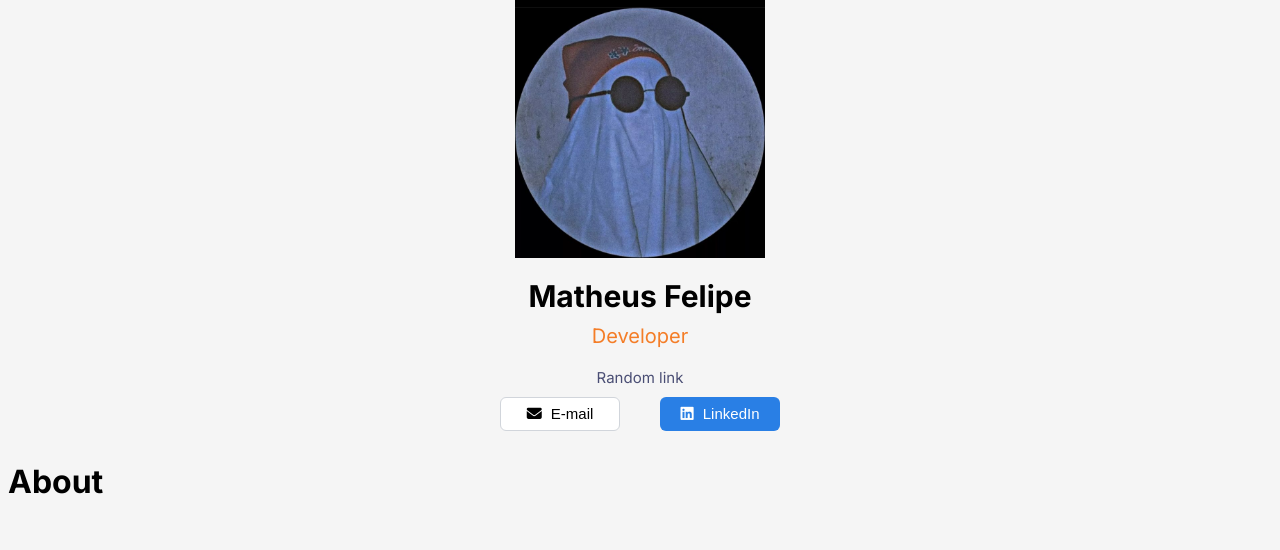
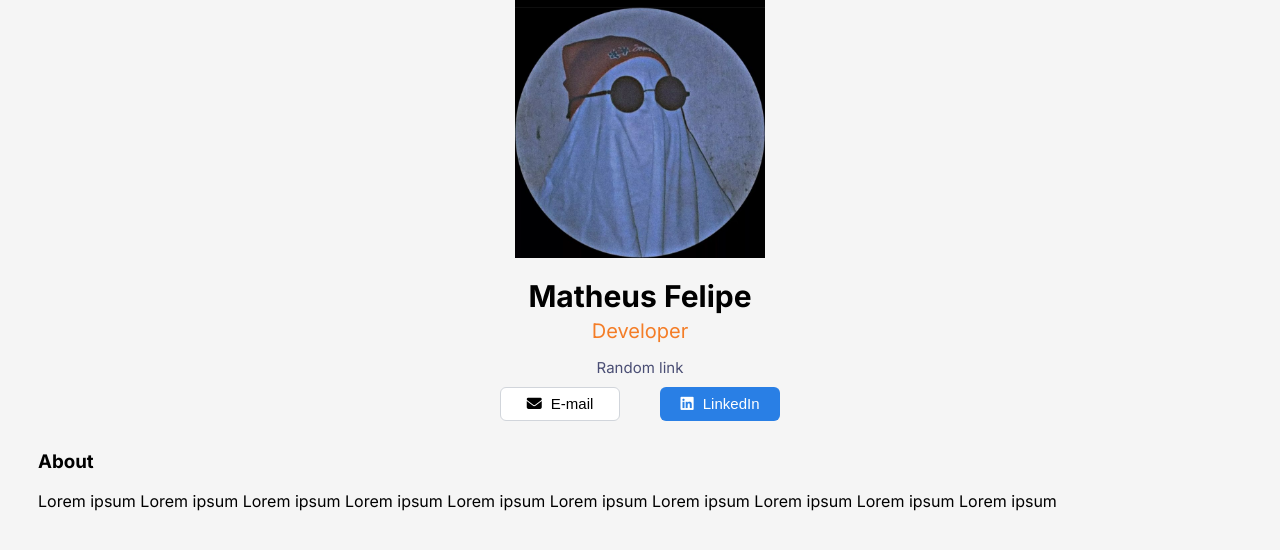
Before and after one commit to Matheus-Felipe-C/business-card, a React (Vite) app: page / in a window 1280 px wide. Shown: the top 550 px of the page. Built offline with nearby package versions, Linux system fonts and the light colour scheme.

Commit message:
Added about CSS

```diff
--- a/src/components/About.jsx
+++ b/src/components/About.jsx
@@ -1,7 +1,11 @@
 export default function About() {
-    return (
-        <div>
-            <h1>About</h1>
-        </div>
-    )
+  return (
+    <div className="about">
+      <h3 className="about-title">About</h3>
+      <p>
+        Lorem ipsum Lorem ipsum Lorem ipsum Lorem ipsum Lorem ipsum Lorem ipsum
+        Lorem ipsum Lorem ipsum Lorem ipsum Lorem ipsum
+      </p>
+    </div>
+  );
 }
--- a/src/styles.css
+++ b/src/styles.css
@@ -29,13 +29,14 @@ body {
 .position {
     font-size: 20px;
     font-weight: 400;
-    margin-top: -10px;
+    margin-top: -15px;
     color: #F47D27;
 }
 
 .website {
     text-decoration: none;
     color: #4A4E74;
+    margin-top: -5px;
 }
 
 .btn-container {
@@ -82,3 +83,7 @@ body {
 }
 
 /* About section */
+
+.about {
+    margin-left: 30px;
+}
```
